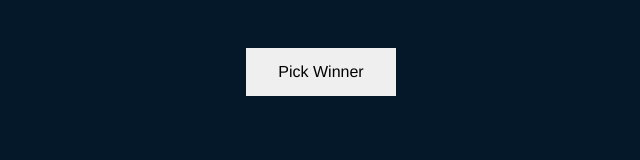
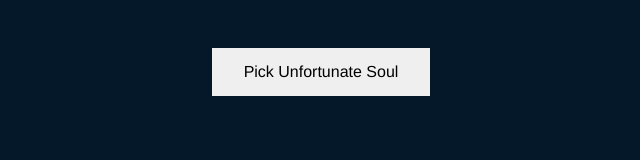
Before and after one commit to BigCheekMan/Test-Project, a plain HTML site: page randomNameGenerator.html in a window 1280 px wide. Shown: the whole page, without its empty margins (319-959 px from the left). Drawn offline with Linux system fonts and the light colour scheme.

Commit message:
Updated the generator

```diff
--- a/alex.html
+++ b/randomNameGenerator.html
@@ -33,7 +33,7 @@
 <center>
 <br><br>
 <button id="RNGButton">
-  Pick Winner
+  Pick Unfortunate Soul
 </button>
 </center>
 
```
